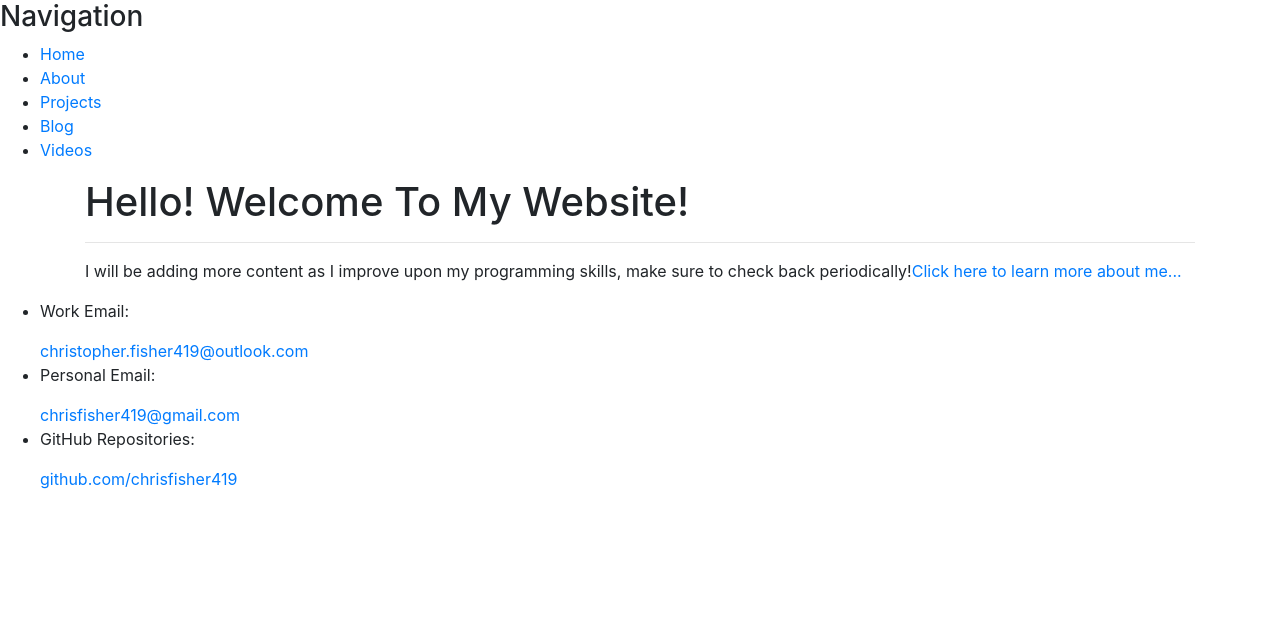
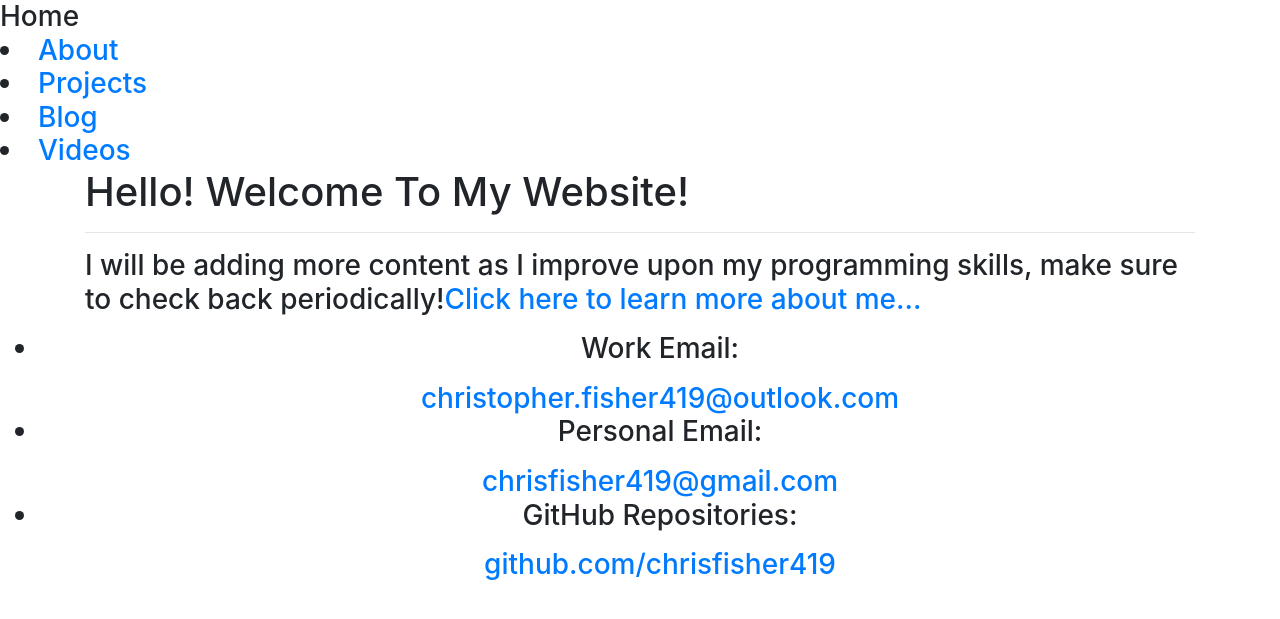
Before and after one commit to chrisfisher419/chrisfisher419.github.io, a Jekyll site: the page built from index.html, in a window 1280 px wide. Shown: the top 619 px of the page. Built offline with Jekyll 4.4.1, drawn with Linux system fonts in a browser that asks for light colours.

Commit message:
Update default.html

```diff
--- a/_layouts/default.html
+++ b/_layouts/default.html
@@ -8,7 +8,7 @@
 
 		</head>
 		<body>
-			<h3> Navigation </h3>
+			<h3 align="center> Navigation </h3>
 			<nav>
 	    		<ul>
 	        		<li><a href="/">Home</a></li>
@@ -23,7 +23,7 @@
 			{{ content }}
 
 			</div><!-- /.container -->
-			<footer>
+			<footer align="center">
 	    		<ul>
 				<li><p> Work Email: </p><a href="mailto: christopher.fisher419@outlook.com">christopher.fisher419@outlook.com</a></li>
 				<li><p> Personal Email: </p><a href="mailto: chrisfisher419@gmail.com">chrisfisher419@gmail.com</a></li>
```
